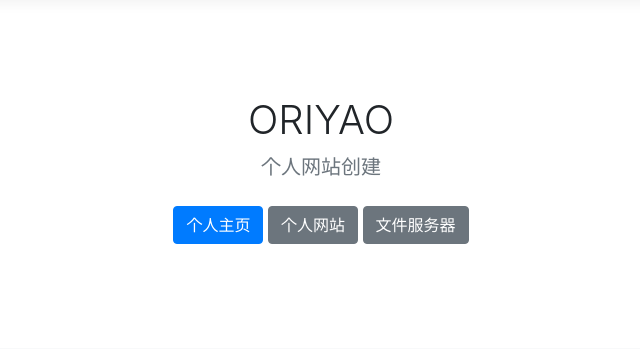
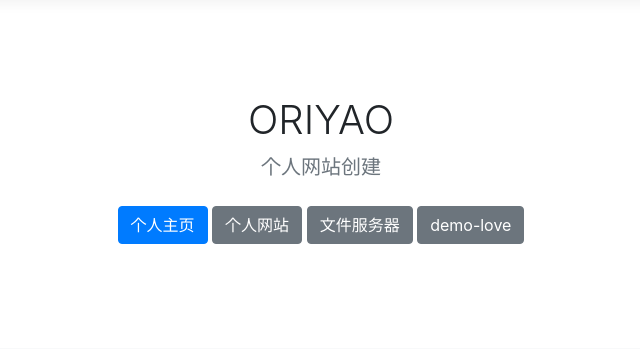
Before and after one commit to oriyao/FTP-Flask, a Flask app: page / in a window 1280 px wide. Shown: the part 56-405 px from the top of the page, without its empty margins (319-959 px from the left). Run offline with Flask 2, Linux system fonts and the light colour scheme; parts of the project's set-up code (start-up, migrations or seed data) failed here and were passed over; some libraries are stand-ins or nearby versions.

Commit message:
From MAC Pycharm

```diff
--- a/appdir/app/__init__.py
+++ b/appdir/app/__init__.py
@@ -1,4 +1,4 @@
 from flask import Flask
 app = Flask(__name__)
-
+app.config.from_object('config')
 from app import views
--- a/appdir/app/templates/index.html
+++ b/appdir/app/templates/index.html
@@ -58,8 +58,9 @@
           <p class="lead text-muted">个人网站创建</p>
           <p>
             <a href="http://www.oriyao.com" class="btn btn-primary my-2">个人主页</a>
-            <a href="#" class="btn btn-secondary my-2">个人网站</a>
+            <a href="{{ url_for('oriyao') }}" class="btn btn-secondary my-2">个人网站</a>
             <a href="#" class="btn btn-secondary my-2">文件服务器</a>
+            <a href="{{ url_for('demolove') }}" class="btn btn-secondary my-2">demo-love</a>
           </p>
         </div>
       </section>
--- a/appdir/app/views.py
+++ b/appdir/app/views.py
@@ -4,3 +4,16 @@ from app import app
 @app.route('/', methods=['GET', 'POST'])
 def index():
     return render_template('index.html')
+
+@app.route('/demolove/')
+def demolove():
+    return render_template('./demo/love.html')
+
+
+@app.route('/oriyao/')
+def oriyao():
+    return render_template('./demo/oriyao.html')
+
+@app.route('/item/')
+def item():
+    return render_template('./item/item.html')
```
